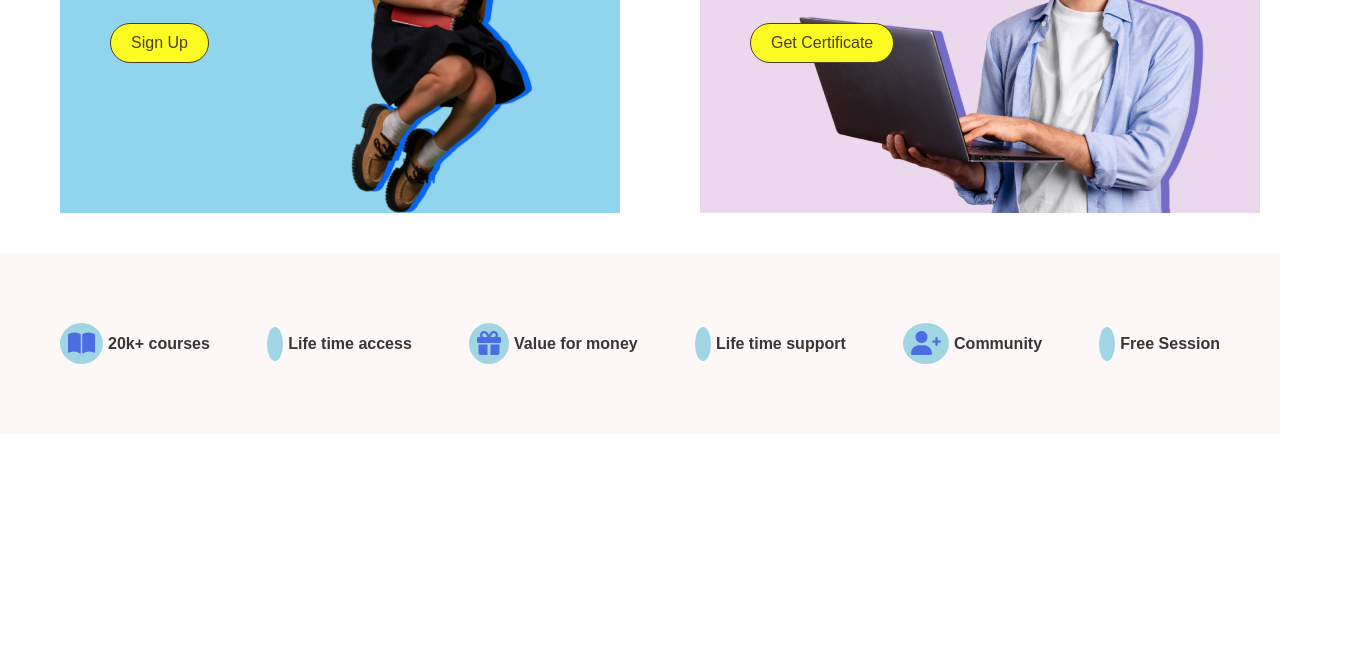
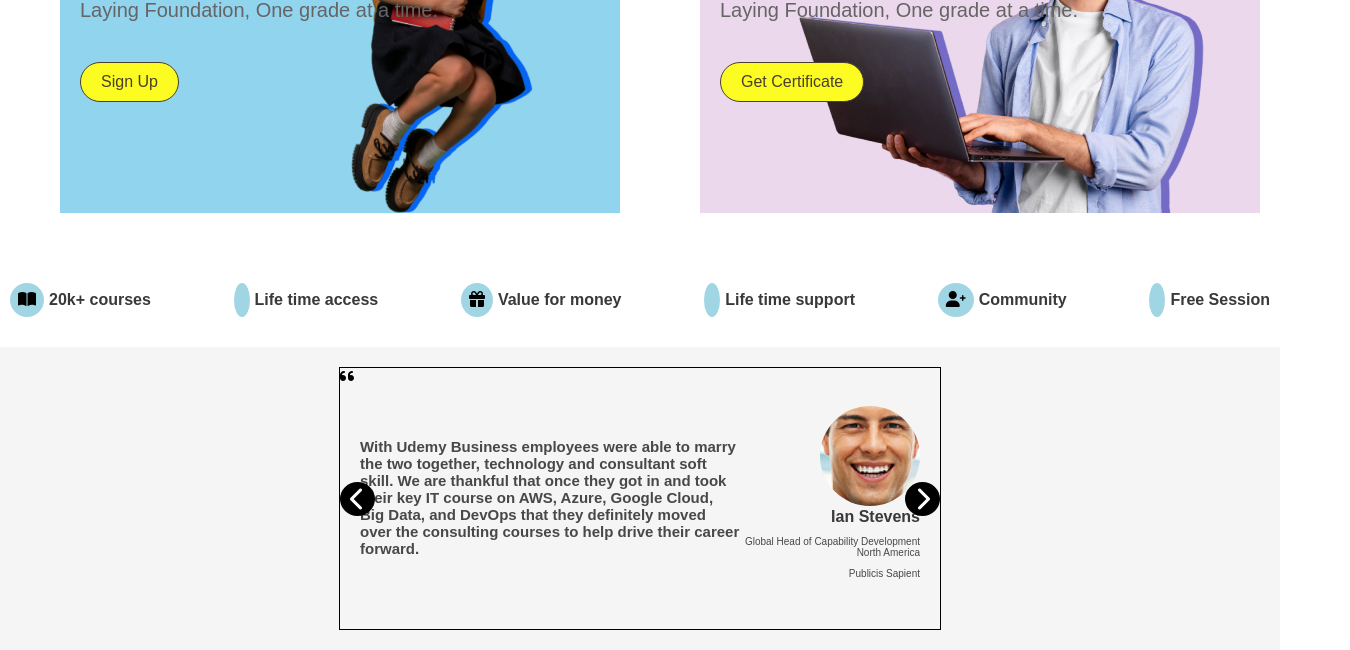
Before and after one commit to ZuhRa-HashiMi/SelfUpGrade, a plain HTML site: page index.html in a window 1280 px wide. Shown: the part 739-1389 px from the top of the page, 1350 px wide, since content can reach past the window. Before the commit the page ends 1173 px from the top, so only its background shows below. Drawn offline with Linux system fonts and the light colour scheme.

Commit message:
Finish the another task

```diff
--- a/index.html
+++ b/index.html
@@ -104,12 +104,42 @@
     </div>
     <div class="benefit">
         <div class="icon-container">
-            <i class="fas fa-thin fa-shield-check"></i>
+            <i class="fas fa-sharp fa-light fa-shield-check"></i>
 
         </div>
         <h3>Free Session</h3>
     </div>
 </section>
 
+<section class="slideshow-section">
+    <div class="slideshow-container">
+        <i class="fas fa-solid fa-quote-left"></i>
+        <div class="slide">
+            <div class="slide-text">
+
+                <h2>With Udemy Business employees were able to marry the two together, technology and consultant soft skill. We are thankful that once they got in and took their key IT course on AWS, Azure, Google Cloud, Big Data, and DevOps that they definitely moved over the consulting courses to help drive their career forward.</h2>
+                <div class="testimonial">
+                    <div class="testimonial-info">
+                        <img src="image/man.jpg" alt="Ian Stevens">
+                        <h3>Ian Stevens</h3>
+                        <p>Global Head of Capability Development North America</p>
+                        <p>Publicis Sapient</p>
+
+                    </div>
+
+
+                </div>
+
+            </div>
+
+        </div>
+        <div class="slide-arrows">
+            <i class="fas fa-chevron-left"></i>
+            <i class="fas fa-chevron-right"></i>
+        </div>
+    </div>
+
+</section>
+
 </body>
 </html>
--- a/style.css
+++ b/style.css
@@ -152,8 +152,6 @@
 .feature-text {
     position: absolute;
     top: 5%; /* Adjust the top value to create space from the top */
-    width: 100%;
-    margin: 30px;
     height: calc(100% - 10px); /* Adjust the height to account for top and bottom padding */
     padding: 40px;
 }
@@ -186,8 +184,8 @@
 
 /* Style for the benefits section */
 .benefits-section {
-    background-color: rgb(253, 247, 247);
-    padding: 60px 50px;
+    background-color: white;
+    padding: 20px 0;
     display: flex;
     justify-content: space-between;
     align-items: center;
@@ -211,15 +209,107 @@
 }
 
 /* Style for the icons */
-.fas {
+.icon {
     font-size: 24px;
-    color: rgb(74, 110, 226);
+    color: rgb(0, 97, 153);
 }
 
 /* Style for the benefit titles */
 h3 {
     font-size: 16px;
-    color: rgb(56, 54, 54);
+    color: rgb(58, 56, 56);
     font-weight: 600;
     margin: 0; /* Remove margin to eliminate extra spacing */
 }
+
+/* Style for the slideshow section */
+.slideshow-section {
+    background-color: #f5f5f5;
+    padding: 20px 0;
+}
+
+/* Style for the slideshow container */
+.slideshow-container {
+    position: relative;
+    max-width: 600px;
+    margin: 0 auto;
+    border: solid black 1px;
+}
+
+/* Style for each slide */
+.slide {
+    text-align: left;
+    padding: 20px 20px;
+    margin-bottom: 20px;
+}
+
+
+
+
+/* Style for the slide text */
+.slide-text {
+    display: flex; /* Use flex to align items horizontally */
+    align-items: center; /* Vertically center align items */
+    justify-content: space-between; /* Add space between text and testimonial */
+    font-size: 10px;
+    color: rgb(73, 71, 71);
+    font-weight: 200;
+    margin: 0;
+}
+
+/* Style for the testimonial section */
+.testimonial {
+    display: flex;
+    align-items: center; /* Vertically center align items */
+}
+
+/* Style for the testimonial image */
+.testimonial img {
+    border-radius: 50%;
+    width: 100px;
+    height: 100px;
+    margin-left: 80px; /* Adjust margin to create space between image and text */
+
+}
+
+/* Style for the testimonial info */
+.testimonial-info {
+    text-align: right; /* Right-align the testimonial info */
+}
+
+.testimonial-info h3{
+
+
+}
+
+/* Style for the arrow icons */
+.slide-arrows {
+    position: absolute;
+    top: 50%;
+    transform: translateY(-50%);
+    width: 100%;
+    font-size: 24px;
+}
+
+/* Style for the arrow icons */
+.slide-arrows i {
+    cursor: pointer;
+    background-color: #000;
+    color: #fff;
+    padding: 5px 10px;
+    margin: 0 10px;
+    border-radius: 50%;
+}
+
+/* Style for the left arrow */
+.slide-arrows i:first-child {
+    float: left;
+    margin-left: 0;
+
+}
+
+/* Style for the right arrow */
+.slide-arrows i:last-child {
+    float: right;
+    margin-right: 0;
+}
```
Also changed, not shown: image/man.jpg (added).
